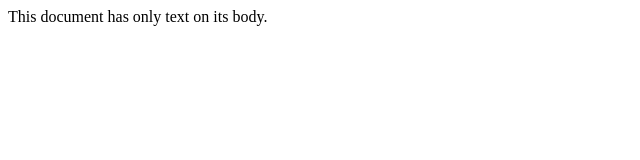
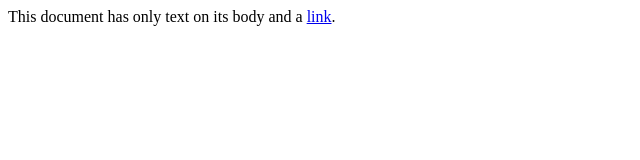
Before and after one commit to lucasmreis/TestPageForCrawler, a plain HTML site: page index.html in a window 1280 px wide. Shown: the full height of the page, 0-640 px from the left. Drawn offline with Linux system fonts and the light colour scheme.

Commit message:
com links

```diff
--- a/index.html
+++ b/index.html
@@ -7,7 +7,7 @@
   </head>
 
   <body>
-    This document has only text on its body.
+    This document has only text on its body and a <a href="complexbody.html">link</a>.
   </body>
 
 </html>
```
Also changed, not shown: complexbody.html (+1 -1 lines).
